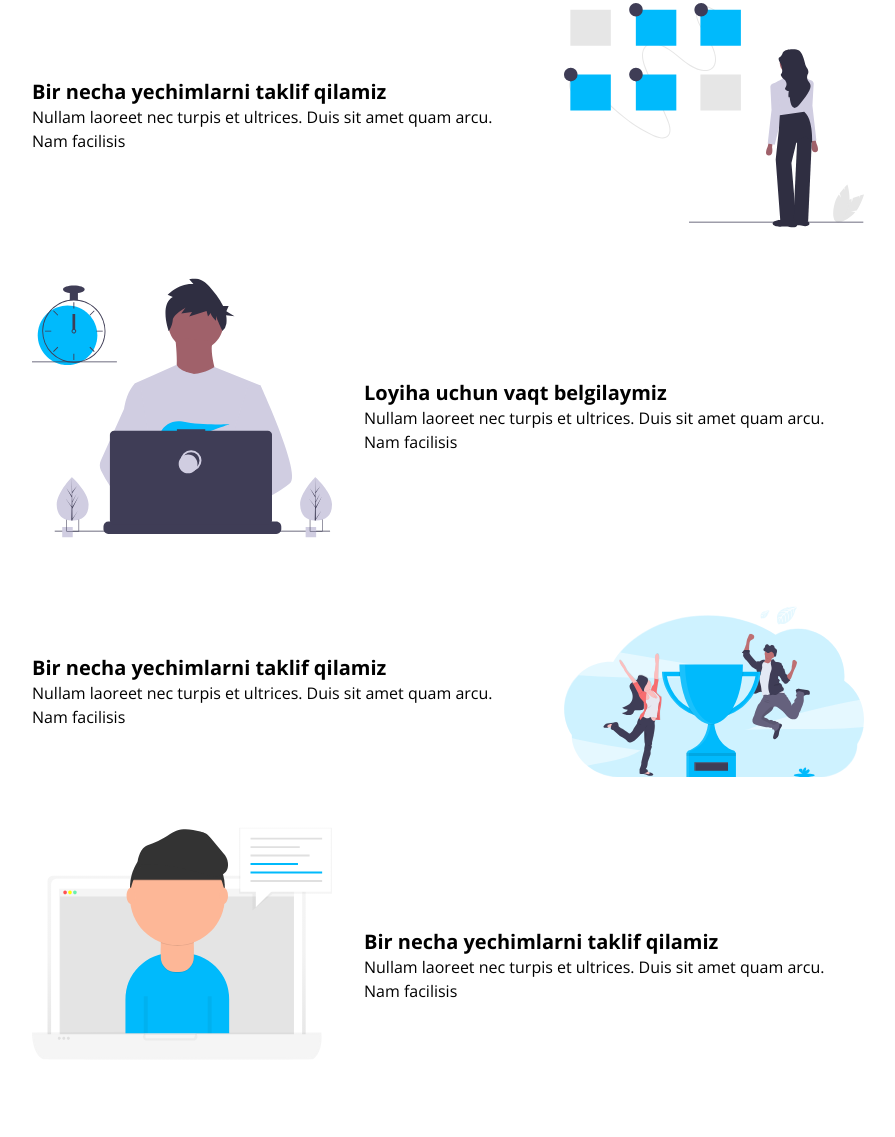
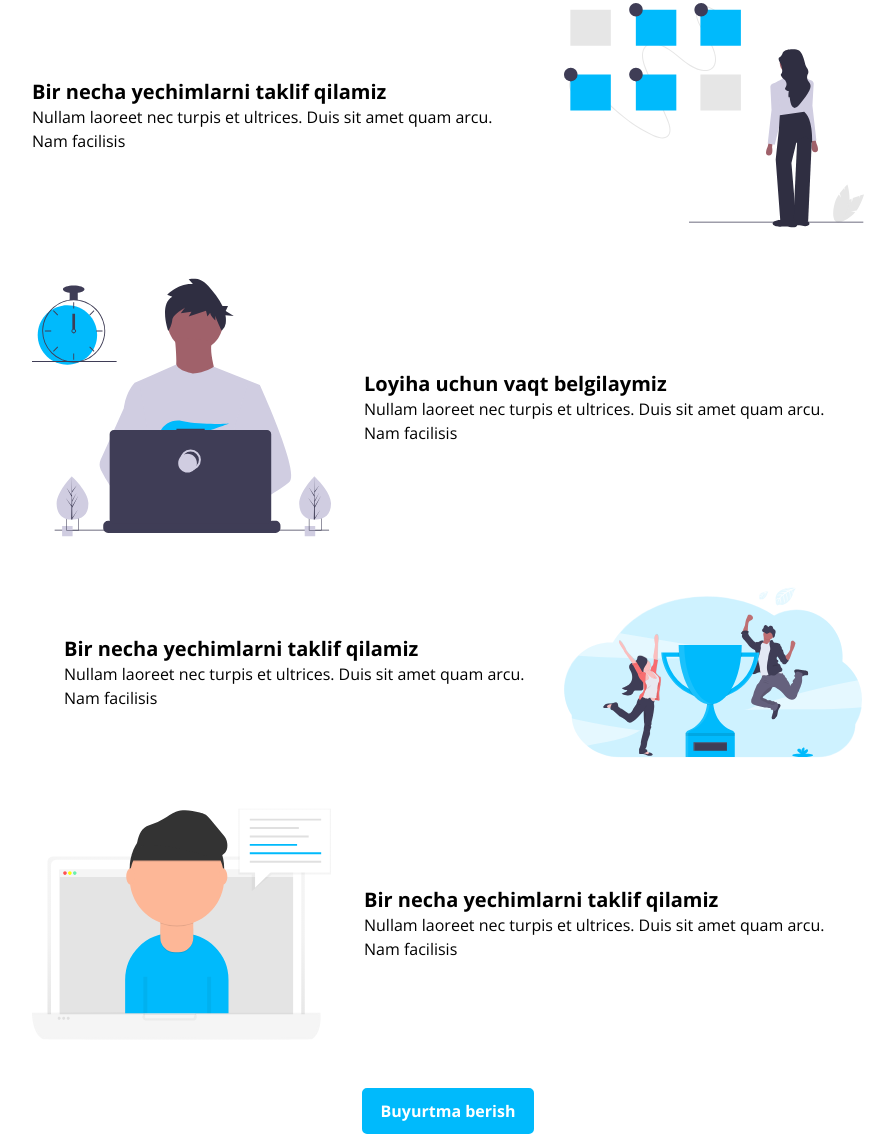
Before and after one commit to beyKH/pixer-website, a plain HTML site: page index.html in a window 1280 px wide. Shown: the part 1911-3048 px from the top of the page, without its empty margins (192-1087 px from the left). Drawn offline with nearby package versions, Linux system fonts and the light colour scheme.

Commit message:
advantages bug fixed

```diff
--- a/css/styles.css
+++ b/css/styles.css
@@ -404,7 +404,7 @@ body {
   margin-bottom: 50px;
   display: flex;
   align-items: center;
-  justify-content: space-between;
+  width: 100%;
 
 }
 
@@ -414,7 +414,6 @@ body {
 
 .advantages-item-desc{
   width: 500px;
-  /* display: block; */
 }
 
 
@@ -435,10 +434,20 @@ body {
   line-height: 24px;
 }
 
- .learn-demand-item::before{
+.advantages-general-item::before, .advantages-general-item::after{
   display: block;
   content: '';
   background-repeat: no-repeat;
+  background-size: contain;
+}
+
+
+.advantages-general-item:nth-child(even) {
+  flex-direction: row-reverse;
+}
+
+ .learn-demand-item::before{
+
   background-image: url("../img/step-illlustration-man.svg");
   background-size: contain;
   height: 278px;
@@ -446,11 +455,8 @@ body {
   margin-right: 32px;
  }
 
- .offer-solution-item::after{
-   display: block;
-   content: '';
+ .offer-solution-item::before{
    background-image: url("../img/step-illlustration-woman.svg");
-   background-repeat: no-repeat;
    height: 225px;
    width: 300px;
    margin-left: 32px;
@@ -458,24 +464,18 @@ body {
 
 
 .deadline-item::before{
-  display: block;
-  content: '';
-  background-repeat: no-repeat;
   background-image: url("../img/step-illustration-boy.svg");
   background-size: contain;
-  height: 278px;
+  height: 259px;
   width: 300px;
   margin-right: 32px;
 }
 
-.good-quality-item::after{
-   display: block;
-   content: '';
+.good-quality-item::before{
    background-image: url("../img/step-illustration-best-quality.svg");
-   background-repeat: no-repeat;
    height: 171px;
    width: 300px;
-   margin-left: 32px;
+   margin-left: 32%px;
 }
 
 .support-item::before{
@@ -484,9 +484,9 @@ body {
   background-repeat: no-repeat;
   background-image: url("../img/step-illustration-screen-with-boy.svg");
   background-size: contain;
-  height: 278px;
+  margin-right: 32px;
+  height: 232px;
   width: 300px;
-  margin-right: 32px;
 }
 
 
@@ -501,7 +501,7 @@ body {
   display: inline-block;
 }
 
-.primary-link {}
+
 
 
 
--- a/index.html
+++ b/index.html
@@ -162,7 +162,7 @@
 
         <ul class="advantages-list">
           <!-- LEARNING DEMAND -->
-          <li class="advantages-item learn-demand-item ">
+          <li class="advantages-item learn-demand-item advantages-general-item ">
             <div class="advantages-item-desc">
               <h3 class="advantages-item-heading sub-heading">Talablarni aniqlab chiqamiz</h3>
               <p class="advantages-item-info">Nullam laoreet nec turpis et ultrices. Duis sit amet quam arcu. Nam
@@ -171,7 +171,7 @@
           </li>
 
           <!-- OFFERING SOLUTION -->
-          <li class="advantages-item offer-solution-item ">
+          <li class="advantages-item offer-solution-item advantages-general-item ">
             <div class="advantages-item-desc">
               <h3 class="advantages-item-heading sub-heading">Bir necha yechimlarni taklif qilamiz</h3>
               <p class="advantages-item-info">Nullam laoreet nec turpis et ultrices. Duis sit amet quam arcu. Nam
@@ -179,7 +179,7 @@
             </div>
           </li>
 
-          <li class="advantages-item deadline-item">
+          <li class="advantages-item deadline-item advantages-general-item">
             <div class="advantages-item-desc">
               <h3 class="advantages-item-heading sub-heading">Loyiha uchun vaqt belgilaymiz</h3>
               <p class="advantages-item-info">Nullam laoreet nec turpis et ultrices. Duis sit amet quam arcu. Nam
@@ -187,7 +187,7 @@
             </div>
           </li>
 
-           <li class="advantages-item good-quality-item">
+           <li class="advantages-item good-quality-item advantages-general-item">
              <div class="advantages-item-desc">
                <h3 class="advantages-item-heading sub-heading">Bir necha yechimlarni taklif qilamiz</h3>
                <p class="advantages-item-info">Nullam laoreet nec turpis et ultrices. Duis sit amet quam arcu. Nam
@@ -195,7 +195,7 @@
              </div>
            </li>
 
-          <li class="advantages-item support-item">
+          <li class="advantages-item support-item advantages-general-item">
             <div class="advantages-item-desc">
               <h3 class="advantages-item-heading sub-heading">Bir necha yechimlarni taklif qilamiz</h3>
               <p class="advantages-item-info">Nullam laoreet nec turpis et ultrices. Duis sit amet quam arcu. Nam
@@ -210,6 +210,8 @@
         </div>
       </section>
 
+
+
     </div>
   </main>
 
```
